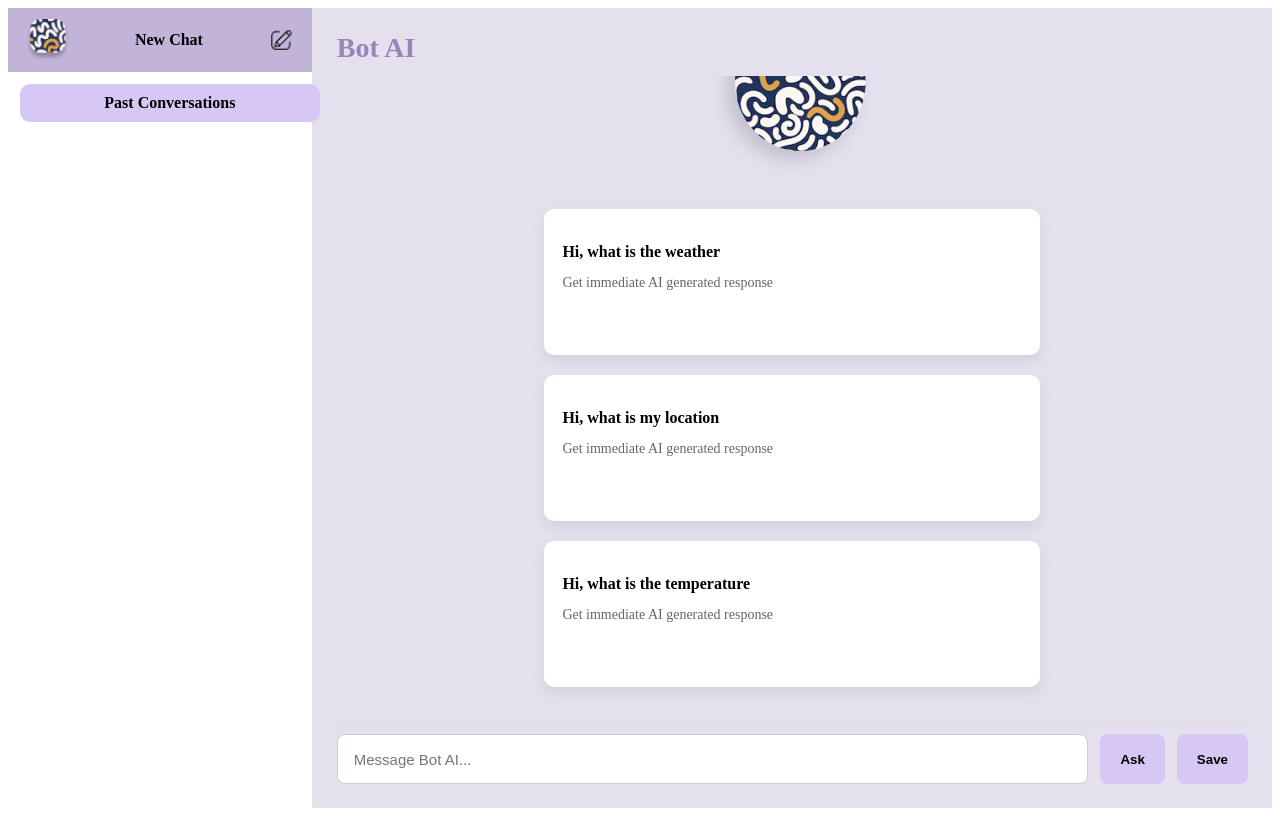
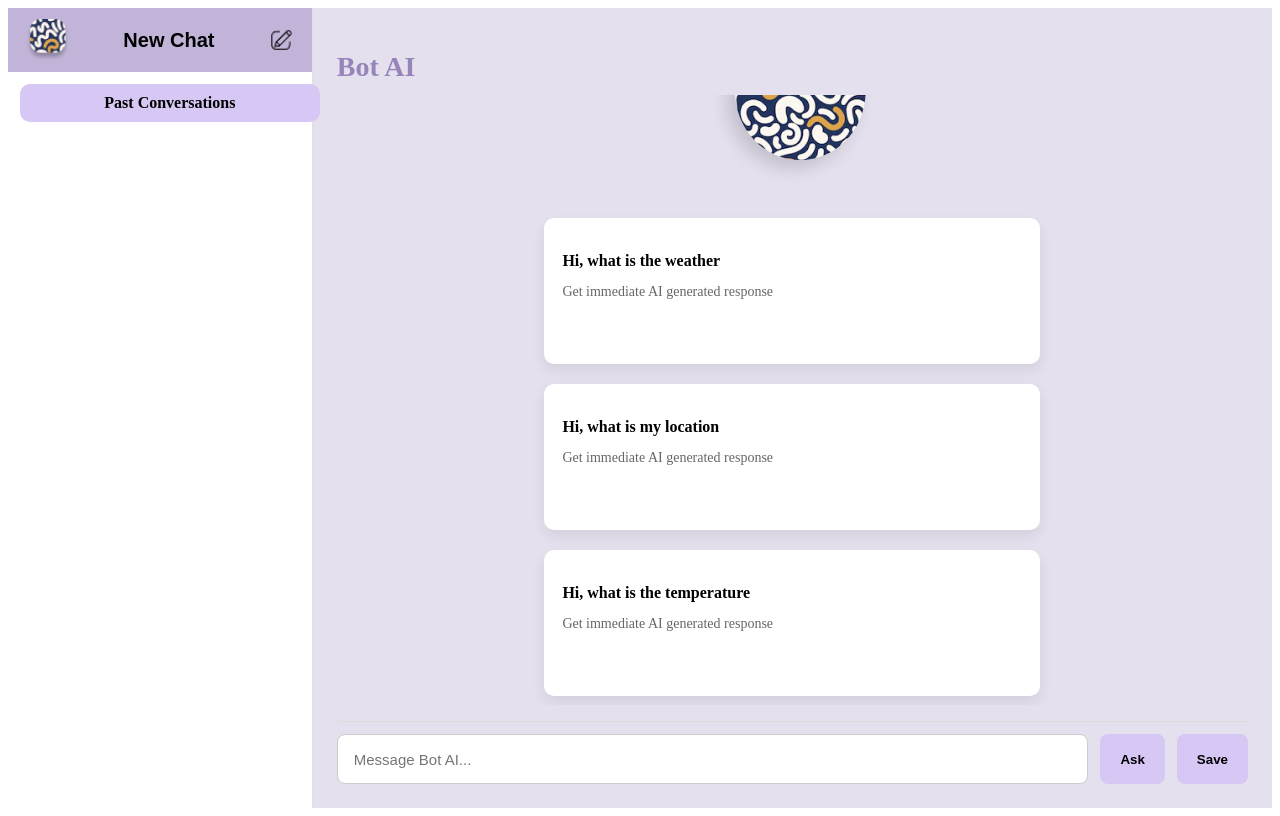
Before and after one commit to Saijanumuri/XBotAI, a React (Create React App) app: page / in a window 1280 px wide. Built offline with nearby package versions, Linux system fonts and the light colour scheme.

Commit message:
test cases

```diff
--- a/src/homepage.js
+++ b/src/homepage.js
@@ -99,12 +99,13 @@ function HomePage() {
           }}
         >
           <img src={logo} alt="" style={{ height: "42px" }} />
-          <p
+          {/* <p
             style={{ fontWeight: "600", cursor: "pointer" }}
             onClick={() => setMessages([])}
           >
             New Chat
-          </p>
+          </p> */}
+          <button onClick={() => setMessages([])} style={{ fontWeight: "600", cursor: "pointer" ,border:"none",backgroundColor:"transparent",fontSize:"20px"}} >New Chat</button>
           <img src={newchatimg} alt="" style={{ height: "26px" }} />
         </div>
 
@@ -145,7 +146,7 @@ function HomePage() {
           overflow: "hidden",
         }}
       >
-        <span
+        <h1
           style={{
             fontSize: "28px",
             fontWeight: "700",
@@ -153,7 +154,7 @@ function HomePage() {
             marginBottom: "12px",
           }}
         >Bot AI
-        </span>
+        </h1>
 
 
         {messages.length === 0 && (
```
